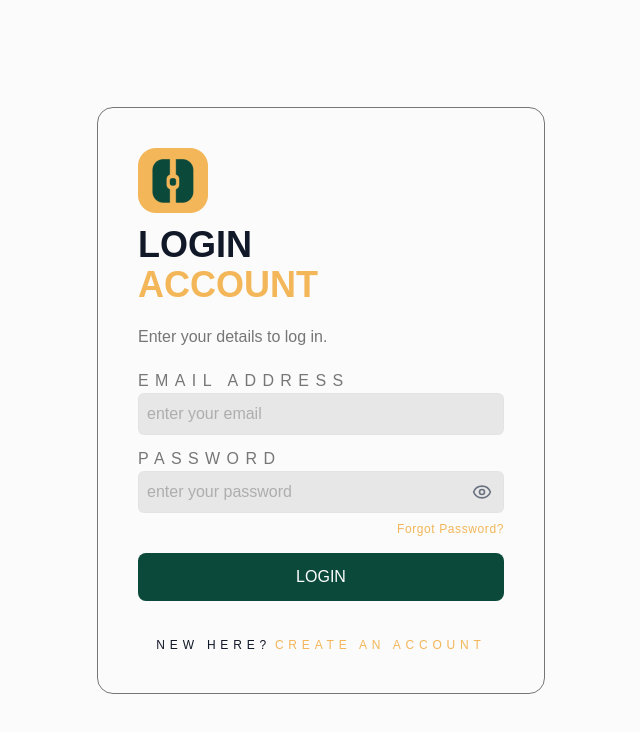
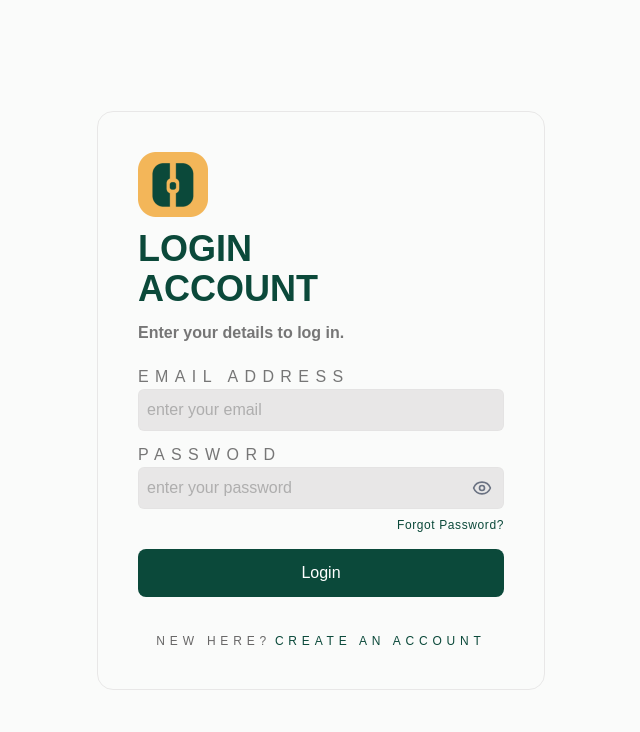
Before and after one commit to escrow-africa/escrow-frontend, a Next.js app: page /login in a window 1280 px wide. Shown: the top 732 px of the page, without its empty margins (319-959 px from the left). Built offline with nearby package versions, Linux system fonts and the light colour scheme; no server answers.

Commit message:
feat: update styling and structure of Login component, enhance WalletPage action handling, and add AdsPage

```diff
--- a/app/(auth)/login/page.tsx
+++ b/app/(auth)/login/page.tsx
@@ -105,29 +105,29 @@ export default function Login() {
       case "forgot":
         return (
           <>
-            <h1 className="font-bold text-4xl mt-3">FORGOT</h1>
-            <h1 className="text-[#F3B659] font-bold text-4xl mb-5">PASSWORD</h1>
+            <h1 className="font-bold text-4xl mt-3 text-[#0B493A]">FORGOT</h1>
+            <h1 className="text-[#0B493A] font-bold text-4xl mb-3">PASSWORD</h1>
           </>
         );
       case "verify-reset":
         return (
           <>
-            <h1 className="font-bold text-4xl mt-3">VERIFY</h1>
-            <h1 className="text-[#F3B659] font-bold text-4xl mb-5">CODE</h1>
+            <h1 className="font-bold text-4xl mt-3 text-[#0B493A]">VERIFY</h1>
+            <h1 className="text-[#0B493A] font-bold text-4xl mb-5">CODE</h1>
           </>
         );
       case "new-password":
         return (
           <>
-            <h1 className="font-bold text-4xl mt-3">NEW</h1>
-            <h1 className="text-[#F3B659] font-bold text-4xl mb-5">PASSWORD</h1>
+            <h1 className="font-bold text-4xl mt-3 text-[#0B493A]">NEW</h1>
+            <h1 className="text-[#0B493A] font-bold text-4xl mb-5">PASSWORD</h1>
           </>
         );
       default:
         return (
           <>
-            <h1 className="font-bold text-4xl mt-3">LOGIN</h1>
-            <h1 className="text-[#F3B659] font-bold text-4xl mb-5">ACCOUNT</h1>
+            <h1 className="font-bold text-4xl mt-3 text-[#0B493A]">LOGIN</h1>
+            <h1 className="text-[#0B493A] font-bold text-4xl mb-3">ACCOUNT</h1>
           </>
         );
     }
@@ -135,7 +135,7 @@ export default function Login() {
 
   return (
     <div className="min-h-screen flex items-center justify-center p-4">
-      <div className="w-full max-w-md border border-[#767676] rounded-2xl p-6 sm:p-10">
+      <div className="w-full max-w-md border border-[#E4E3E3CC] rounded-2xl p-6 sm:p-10">
         <main className="flex flex-col">
           <Image
             src="/logo.png"
@@ -148,7 +148,7 @@ export default function Login() {
 
           {view === "login" && (
             <form onSubmit={handleSubmit(onSubmit)} className="w-full text-[#767676]">
-              <p>Enter your details to log in.</p>
+              <p className="font-semibold">Enter your details to log in.</p>
 
               <div className="mt-5">
                 <label className="tracking-[0.4em]">EMAIL ADDRESS</label>
@@ -186,7 +186,7 @@ export default function Login() {
                       }
                       setView("forgot");
                     }}
-                    className="text-xs text-[#F3B659] hover:underline tracking-wider"
+                    className="text-xs text-[#0B493A] hover:underline tracking-wider"
                   >
                     Forgot Password?
                   </button>
@@ -194,17 +194,17 @@ export default function Login() {
               </div>
 
               <Button type="submit" disabled={isSubmitting || loading}>
-                {isSubmitting || loading ? "Logging in..." : "LOGIN"}
+                {isSubmitting || loading ? "Logging in..." : "Login"}
               </Button>
             </form>
           )}
 
           {view === "forgot" && (
-            <form onSubmit={handleRequestReset} className="w-full text-[#767676]">
-              <p>Enter your email address to receive a password reset code.</p>
+            <form onSubmit={handleRequestReset} className="w-full font-semibold text-[#767676]">
+              <p>Enter your email address to receive a reset code.</p>
 
               <div className="mt-5">
-                <label className="tracking-[0.4em]">EMAIL ADDRESS</label>
+                <label className="tracking-[0.4em]">EMAIL</label>
                 <Input
                   type="email"
                   placeholder="enter your email"
@@ -215,14 +215,14 @@ export default function Login() {
               </div>
 
               <Button type="submit" disabled={loading}>
-                {loading ? "Sending..." : "SEND RESET CODE"}
+                {loading ? "Sending..." : "Send Code"}
               </Button>
 
               <p className="text-center tracking-[0.4em] text-xs mt-4">
                 <button
                   type="button"
                   onClick={() => setView("login")}
-                  className="text-[#F3B659] hover:underline"
+                  className="text-[#0B493A] hover:underline"
                 >
                   BACK TO LOGIN
                 </button>
@@ -313,11 +313,11 @@ export default function Login() {
           )}
 
           {view === "login" && (
-            <p className="text-center tracking-[0.4em] text-xs mt-5">
+            <p className="text-center tracking-[0.4em] text-[#686767] text-xs mt-5">
               NEW HERE?
               <Link
                 href="/signup"
-                className="text-[#F3B659] ml-1"
+                className="text-[#0B493A] ml-1"
               >
                 CREATE AN ACCOUNT
               </Link>
--- /dev/null
+++ b/app/dashboard/ads/page.tsx
@@ -0,0 +1,12 @@
+import React from "react";
+
+export default function AdsPage() {
+  return (
+    <div className="flex flex-col h-full fade-in pb-12">
+      <h1 className="text-3xl font-bold text-[#0F3D2E] mb-2">Ads</h1>
+      <p className="text-gray-500 text-sm">
+        Ads page content will be built here based on the design.
+      </p>
+    </div>
+  );
+}
--- a/app/dashboard/wallet/page.tsx
+++ b/app/dashboard/wallet/page.tsx
@@ -42,8 +42,15 @@ export default function WalletPage() {
   useEffect(() => {
     if (typeof window !== "undefined") {
       const urlParams = new URLSearchParams(window.location.search);
-      if (urlParams.get("action") === "fund") {
+      const action = urlParams.get("action");
+
+      if (action === "fund") {
         setViewState("fund_wallet");
+      } else if (action === "withdraw") {
+        setViewState("withdraw_funds");
+      }
+
+      if (action) {
         // Clear param so subsequent back-navigations behave normally
         window.history.replaceState({}, '', window.location.pathname);
       }
--- a/components/dashboard/layout/Sidebar.tsx
+++ b/components/dashboard/layout/Sidebar.tsx
@@ -8,7 +8,7 @@ import {
   LayoutDashboard,
   Wallet,
   Briefcase,
-  Plus,
+  Megaphone,
   AlertCircle,
   Bell,
   Settings,
@@ -29,7 +29,7 @@ export default function Sidebar({ isOpen, onClose }: SidebarProps) {
     { name: "Dashboard", href: "/dashboard", icon: LayoutDashboard },
     { name: "Wallet", href: "/dashboard/wallet", icon: Wallet },
     { name: "Escrows", href: "/dashboard/escrows", icon: Briefcase },
-    { name: "Create Escrow", href: "/dashboard/create-escrow", icon: Plus },
+    { name: "Ads", href: "/dashboard/ads", icon: Megaphone },
     { name: "Disputes", href: "/dashboard/disputes", icon: AlertCircle },
     { name: "Notifications", href: "/dashboard/notifications", icon: Bell },
   ];
--- a/components/dashboard/shared/QuickActions.tsx
+++ b/components/dashboard/shared/QuickActions.tsx
@@ -1,3 +1,4 @@
+import Link from "next/link";
 import React from "react";
 import { ArrowUpRight, Plus } from "lucide-react";
 
@@ -6,10 +7,13 @@ export default function QuickActions() {
     <div className="mb-8">
       <h2 className="text-lg font-bold text-foreground mb-4">Quick Actions</h2>
       <div className="flex flex-col sm:flex-row gap-3 sm:gap-4">
-        <button className="w-full sm:flex-1 flex items-center justify-center gap-2 py-3 px-4 bg-surface border border-border rounded-xl text-sm font-semibold text-foreground hover:bg-surface-hover hover:border-muted-foreground transition-all shadow-sm">
+        <Link
+          href="/dashboard/wallet?action=withdraw"
+          className="w-full sm:flex-1 flex items-center justify-center gap-2 py-3 px-4 bg-surface border border-border rounded-xl text-sm font-semibold text-foreground hover:bg-surface-hover hover:border-muted-foreground transition-all shadow-sm"
+        >
           <ArrowUpRight size={18} />
           Withdraw Money
-        </button>
+        </Link>
         <button className="w-full sm:flex-1 flex items-center justify-center gap-2 py-3 px-4 bg-surface border border-border rounded-xl text-sm font-semibold text-foreground hover:bg-surface-hover hover:border-muted-foreground transition-all shadow-sm">
           <Plus size={18} />
           Create Ad
```
